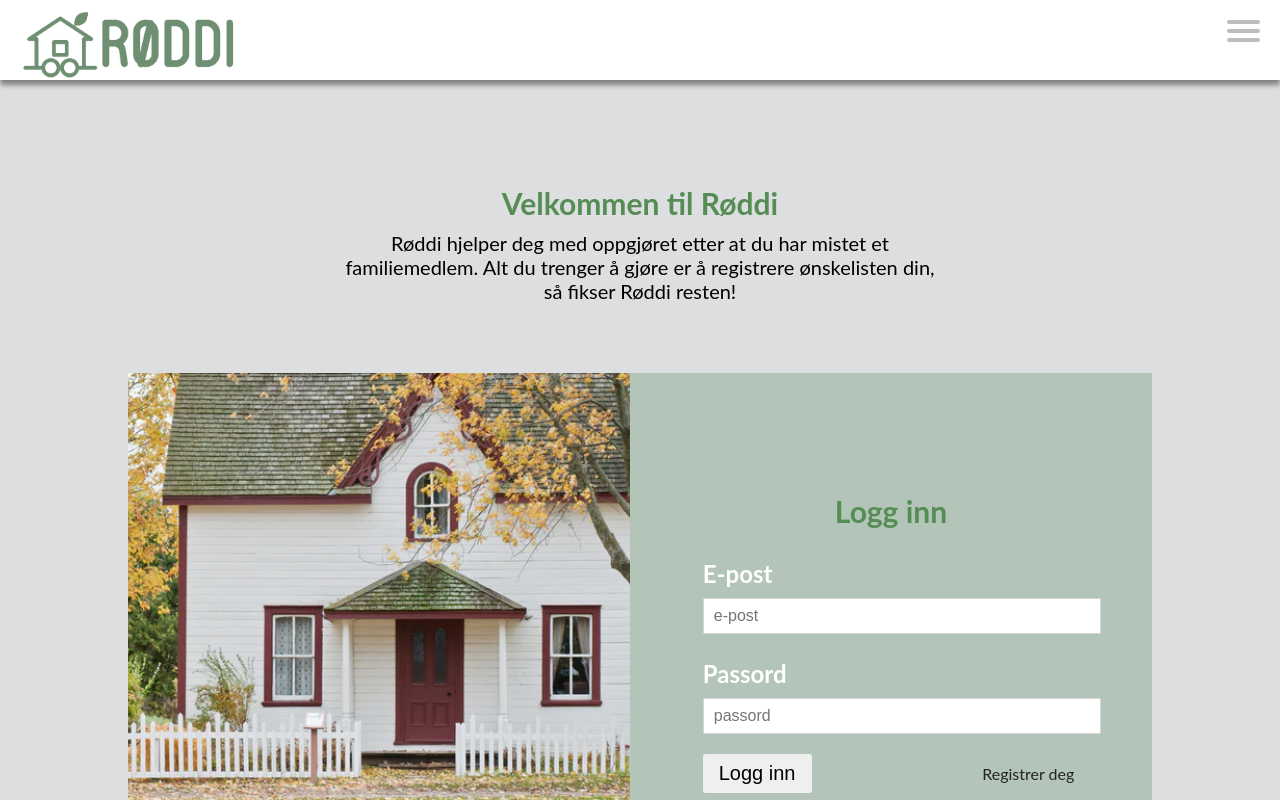
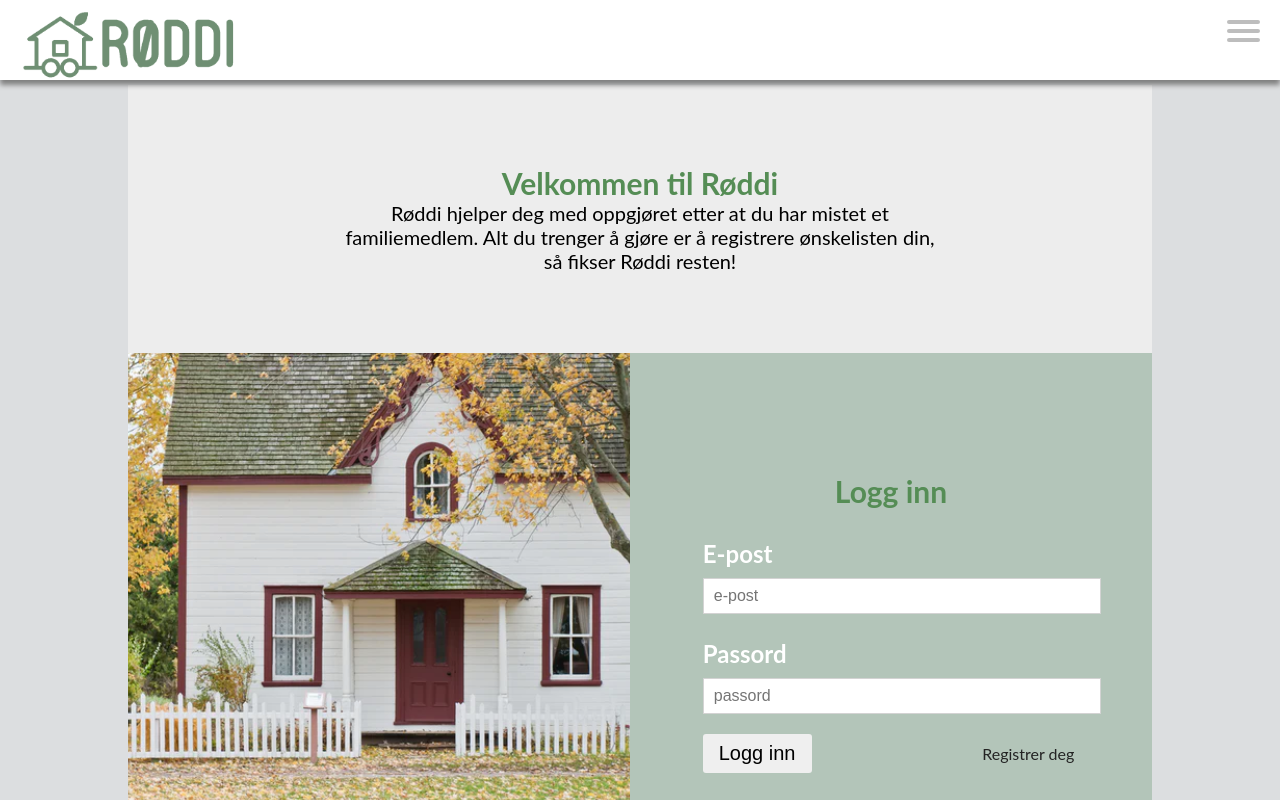
Before and after one commit to ingelinsu/roddi, a React (Create React App) app in the folder frontend/react-app/: page / in a window 1280 px wide. Shown: the top 800 px of the page. Built offline with nearby package versions, Linux system fonts and the light colour scheme.

Commit message:
veldig små endringer design frontend

```diff
--- a/frontend/react-app/src/pages/comment.css
+++ b/frontend/react-app/src/pages/comment.css
@@ -7,6 +7,7 @@ body {
     margin: auto;
     display: block;
     overflow: auto;
+    margin-bottom: 20px;
 }
 
 .commentsWrapper button {
--- a/frontend/react-app/src/pages/index.jsx
+++ b/frontend/react-app/src/pages/index.jsx
@@ -8,10 +8,12 @@ import Login from "../components/Login"
 const MainPage = () => {
   return (
     <div className="mainPageContainer">
-      <h3 className="tittel">Velkommen til Røddi</h3>
-      <p className="description">
-        Røddi hjelper deg med oppgjøret etter at du har mistet et familiemedlem. Alt du trenger å gjøre er å registrere ønskelisten din, så fikser Røddi resten!
-      </p>
+      <div className="information">
+        <h3 className="tittel">Velkommen til Røddi</h3>
+        <p className="description">
+          Røddi hjelper deg med oppgjøret etter at du har mistet et familiemedlem. Alt du trenger å gjøre er å registrere ønskelisten din, så fikser Røddi resten!
+        </p>
+      </div>
       <div className="mainContent">
         <div className="mainImage"></div>
         <Login />
--- a/frontend/react-app/src/pages/main.css
+++ b/frontend/react-app/src/pages/main.css
@@ -1,9 +1,8 @@
 .description {
+  width: 600px;
   margin: auto;
-  width: 600px;
   font-size: 20px;
   text-align: center;
-  margin-bottom: 70px;
 }
 
 .tittel {
@@ -11,8 +10,6 @@
   font-size: 30px;
   margin: auto;
   text-align: center;
-  margin-top: 100px;
-  margin-bottom: 10px;
 }
 
 .mainContent {
@@ -28,3 +25,10 @@
   background-position: center;
   width: 50%;
 }
+
+.information {
+  background-color: #ededed;
+  padding: 80px 0 80px 0;
+  width: 80%;
+  margin:auto;
+}
```
